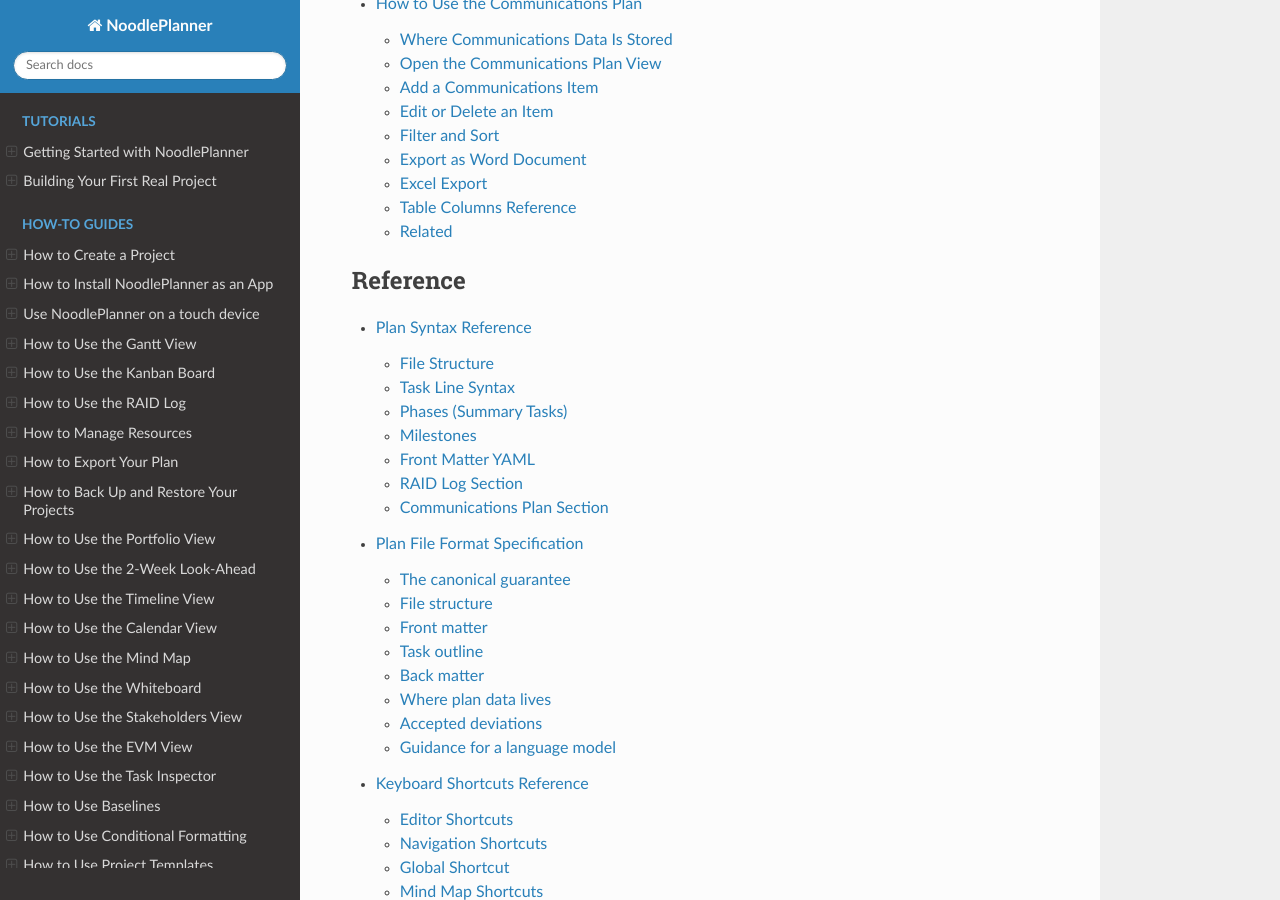
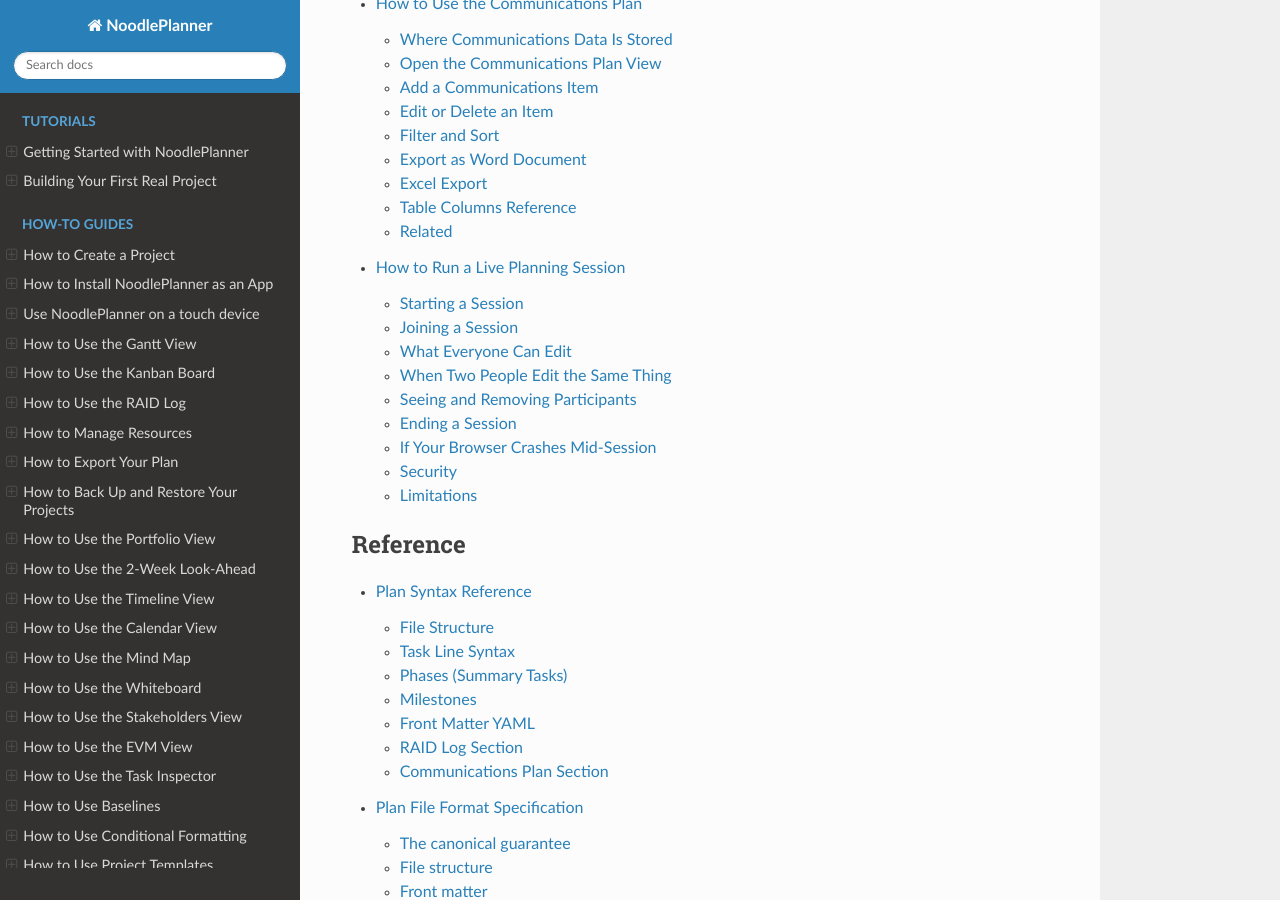
Before and after one commit to kevinmcaleer/noodleplanner, a Sphinx documentation site: the page built from docs/index.rst, in a window 1280 px wide and 900 px high, scrolled down 5725 px. Built offline with Sphinx 7.4.7 and the Read the Docs theme 3.1.0, drawn with Linux system fonts in a browser that asks for light colours; part of the change alters nothing that is shown.

Commit message:
docs: how to run a live planning session (#766)
The collab feature shipped across seven sub-issues with no user-facing
documentation, which #766's own definition of done asks for. Covers
starting and joining a session, what everyone can edit, what happens when
two people edit the same thing, presence and removal, ending a session,
crash recovery, and the security model in terms a PM would care about
rather than protocol detail.

States the current limitations plainly: no post-it whiteboard yet (#970),
joiners keep nothing, and sessions do not survive a restart by design.

Co-Authored-By: Claude Opus 5 (1M context) <noreply@anthropic.com>
Claude-Session: https://claude.ai/code/session_01Uzm2icKy7JMBtNxtva9hAT

```diff
--- /dev/null
+++ b/docs/how-to/run-a-planning-session.rst
@@ -0,0 +1,136 @@
+How to Run a Live Planning Session
+====================================
+
+A planning session opens your plan to your team for a live working
+session — a planning workshop, a stand-up, a risk review — so everyone can
+edit it at once from their own browser.
+
+Nothing is stored on the server. The relay routes messages between you and
+the people who join, and forgets the session the moment you end it or
+disconnect. Your browser holds the only copy of the plan.
+
+Starting a Session
+--------------------
+
+1. Open the project you want to work on.
+2. Choose **Planning session** from the ribbon.
+3. NoodlePlanner shows a **six-digit code** and a **holding link**.
+4. Send both to your team — email, chat, however you normally would.
+
+The session is live from that moment. You stay in your normal editor; the
+plan on screen is the one everybody is editing.
+
+Joining a Session
+-------------------
+
+People who join open the holding link, enter the six-digit code and their
+name, and land on a deliberately simple page: the task outline, the RAID
+log, the benefits map, the comms plan and the weekly updates. No front
+matter, no syntax, no project cockpit.
+
+.. important::
+
+   The holding link must be shared **whole**. It carries a security token
+   after the ``#``, which is what lets the two browsers set up encryption
+   the relay cannot read. A link truncated at the ``#`` will not work, and
+   the joiner is told so rather than falling back to something weaker.
+
+What Everyone Can Edit
+------------------------
+
+Joiners send *intents* — "set this task to 75%", "add this risk" — and your
+browser applies them to the real plan and sends the result back out. That
+means the plan only ever changes in one place, so there is no merge to go
+wrong.
+
+Live editing covers:
+
+* **Tasks** — add, rename, set percent complete
+* **RAID log** — add, edit and delete rows
+* **Benefits map** and **comms plan** — add, edit and delete rows
+* **Weekly updates** — add, edit and delete entries
+
+Your own typing goes out to everyone too, so the session works whether the
+change starts with you or with someone else.
+
+When Two People Edit the Same Thing
+-------------------------------------
+
+Edits are applied in the order your browser receives them, so the last one
+wins — and, importantly, it is never silent. Both people see a notice
+naming who changed it and what the value was before:
+
+.. code-block:: text
+
+   Bob also edited this — was 50%.
+
+Editing *different* tasks never loses either edit. The notice only appears
+when someone genuinely edited the same item moments after you did, so it
+stays worth reading.
+
+If someone else changed an item while you were typing, your edit is
+refused rather than applied to the wrong thing, and you are told to try
+again against the current version.
+
+Seeing and Removing Participants
+----------------------------------
+
+The session panel lists everyone who has joined and whether they are
+currently active. **Remove** disconnects one person without affecting the
+session or anyone else — they see an explanation and can rejoin if you
+share the code again.
+
+Ending a Session
+------------------
+
+**End session** closes every connection. Joiners are told the session
+ended and their copy is discarded — nothing persists on their machine.
+
+The same happens if you simply close your laptop, with a message saying the
+host disconnected. Sessions also expire on their own after a period of
+inactivity.
+
+If Your Browser Crashes Mid-Session
+-------------------------------------
+
+While a session is running, your browser saves contributions locally as
+they arrive. If it dies — a crash, a closed laptop, a lost tab — you are
+offered the session back the next time you open NoodlePlanner:
+
+.. code-block:: text
+
+   A planning session ended unexpectedly. Contributions from it
+   were saved locally.  [Restore]  [Discard]
+
+It is an offer rather than an automatic restore, because you may have moved
+on since, and quietly overwriting your current plan would be worse than the
+crash. Ending a session normally clears it, so you are not asked about work
+that was never at risk.
+
+Security
+----------
+
+* The six-digit code only gets someone **into** the session. It is never
+  used as an encryption key — a million combinations is far too few. The
+  encryption keys come from an exchange between the two browsers,
+  authenticated by the token in the holding link.
+* The relay only ever sees ciphertext. It cannot read your plan.
+* Session addresses are long and unguessable, and repeated **wrong** code
+  attempts from one place are rate limited. Correct ones are not, so a
+  whole team behind one office connection can join.
+* Only you can end the session or remove someone. A joiner cannot do
+  either, even by crafting their own messages.
+
+Limitations
+-------------
+
+* The free-form post-it whiteboard for joiners is not built yet; the joiner
+  page is the simple list described above.
+* Joiners hold no saved copy. Only the host's browser saves, by design.
+* Sessions do not survive a server restart — deliberately, since the server
+  stores nothing.
+
+.. seealso::
+
+   :doc:`../explanation/browser-first-architecture`
+       Why the relay stores nothing, and what the server is still used for.
--- a/docs/index.rst
+++ b/docs/index.rst
@@ -39,6 +39,7 @@ Welcome to NoodlePlanner — a powerful project planning tool that converts natu
    how-to/import-from-ms-project
    how-to/product-planning
    how-to/communications-plan
+   how-to/run-a-planning-session
 
 .. toctree::
    :maxdepth: 2
```
